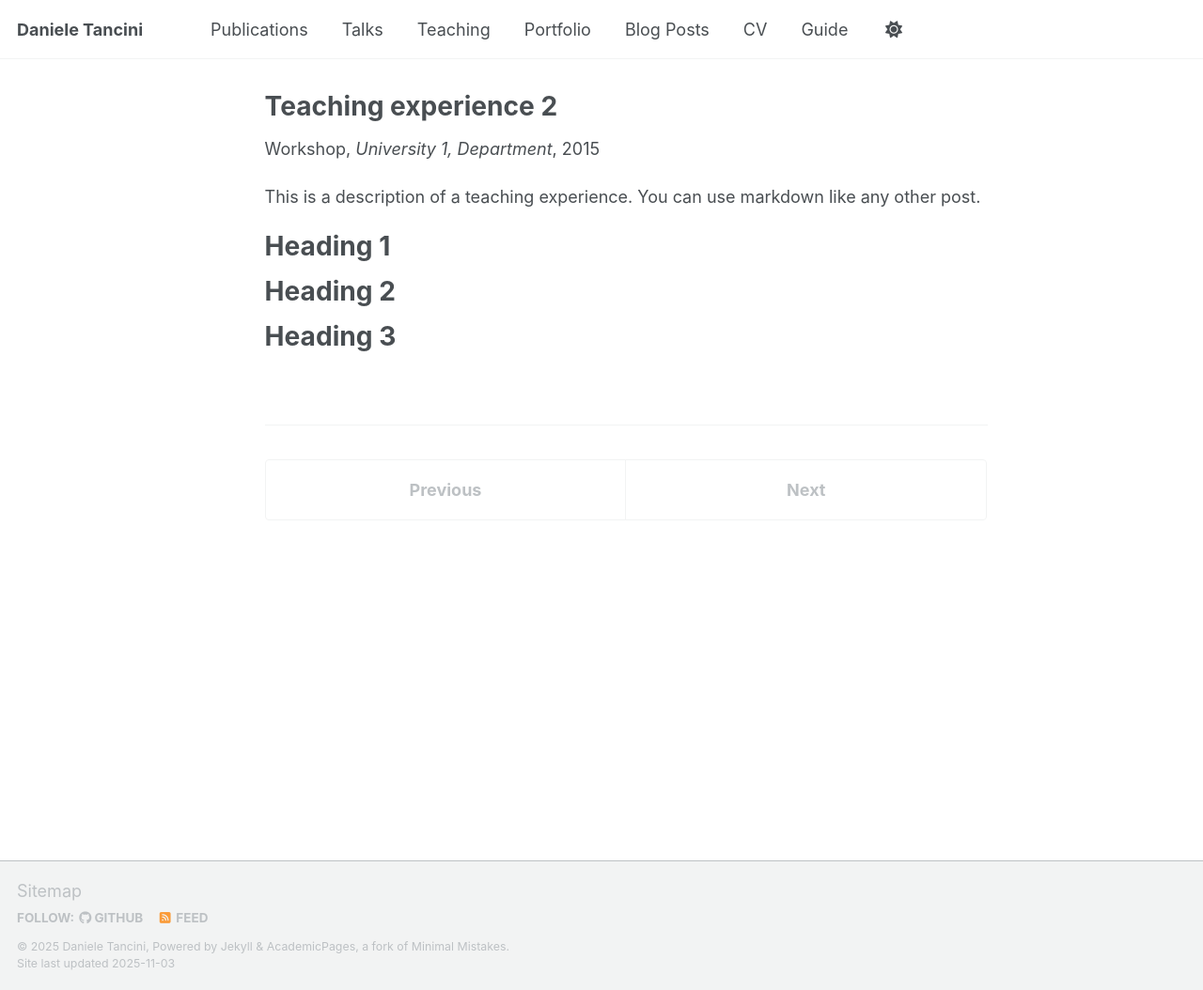
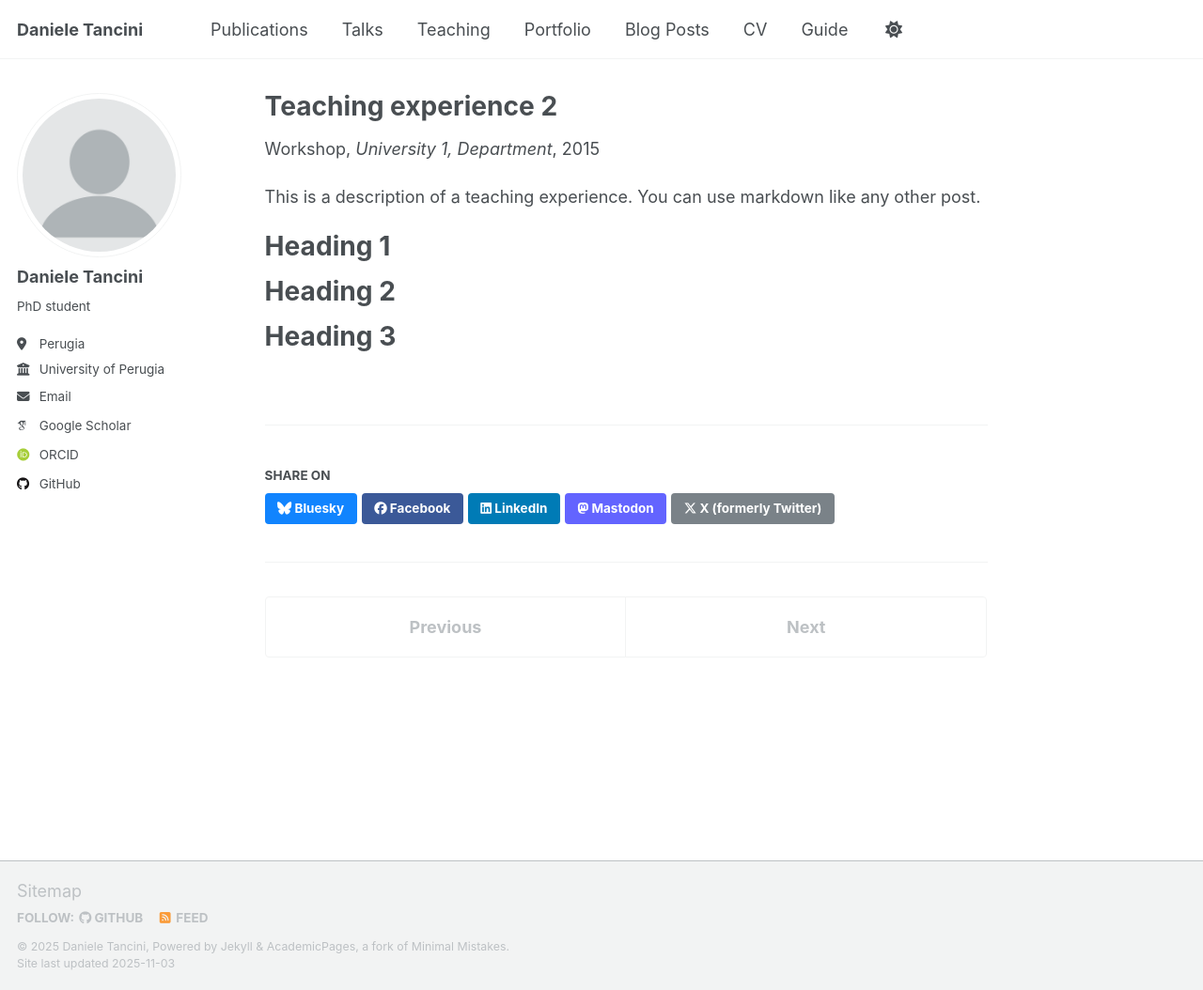
Before and after one commit to DanieleTancini/danieletancini.github.io, a Jekyll site: the page built from _teaching/2015-spring-teaching-2.md, in a window 1280 px wide and 1054 px high. Shown: the whole window at 94% size. Built offline with Jekyll 4.4.1, drawn with Linux system fonts in a browser that asks for light colours; some web fonts are replaced; a script that is not in the unit is left out; part of the change alters nothing that is shown.

Commit message:
Update _config.yml

```diff
--- a/_config.yml
+++ b/_config.yml
@@ -258,9 +258,9 @@ defaults:
       type: teaching
     values:
       layout: single
-      author_profile: false
-      share: false
-      comments: false
+      author_profile: true
+      share: true
+      comments: true
   # _publications
   - scope:
       path: ""
```
